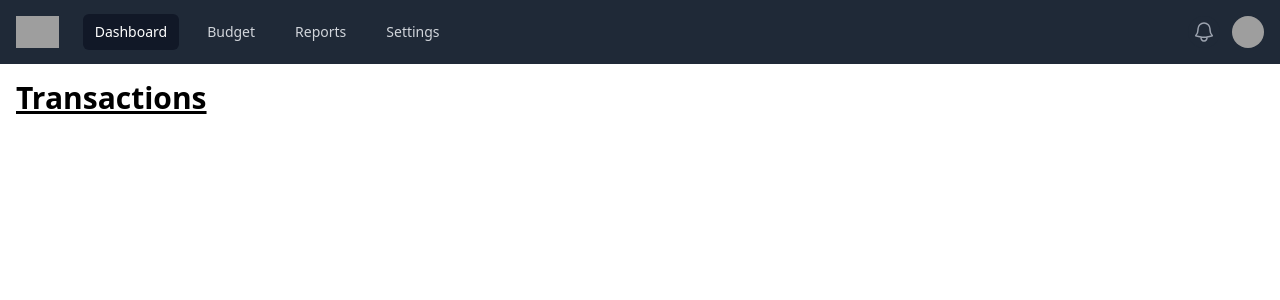
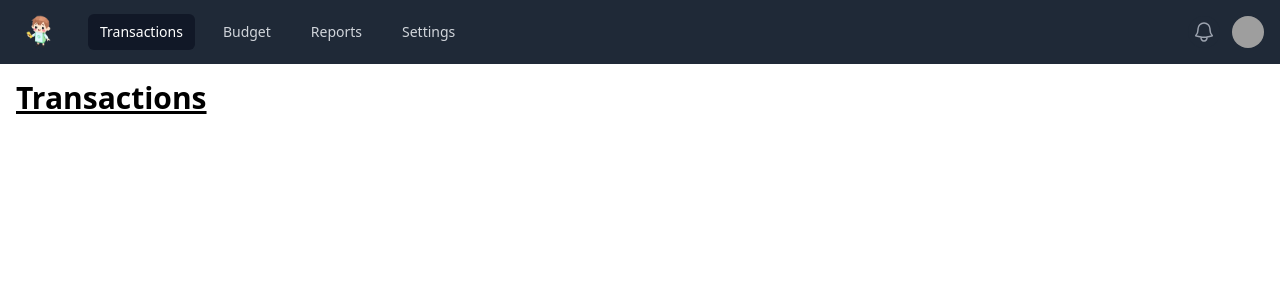
Before and after one commit to TharHtet236401/buzzkill, a Django app: page / in a window 1280 px wide. Shown: the top 300 px of the page. Run offline with Django 5.2, Linux system fonts and the light colour scheme; some libraries are stand-ins or nearby versions; grey boxes are pictures that could not be loaded.

Commit message:
Refactor navigation and URL routing: update template to load static files, adjust logo size, and change navigation links to use Django URL routing for Transactions, Budget, Reports, and Settings.

```diff
--- a/templates/nav.html
+++ b/templates/nav.html
@@ -1,3 +1,4 @@
+{% load static %}
 <nav class="bg-gray-800">
     <div class="mx-auto max-w-full px-2 sm:px-3 lg:px-4">
       <div class="relative flex h-16 items-center justify-between">
@@ -24,17 +25,17 @@
             </svg>
           </button>
         </div>
-        <div class="flex flex-1 items-center justify-center sm:items-stretch sm:justify-start">
-          <div class="flex shrink-0 items-center">
-            <img class="h-8 w-auto" src="https://tailwindcss.com/plus-assets/img/logos/mark.svg?color=indigo&shade=500" alt="Your Company">
+        <div class="flex flex-1 items-center justify-center sm:items-center sm:justify-start">
+          <div class="flex items-center">
+            <img class="h-12 w-auto" src="{% static 'images/finance-logo.png'%}" alt="Your Company">
           </div>
           <div class="hidden sm:ml-6 sm:block">
-            <div class="flex space-x-4">
+            <div class="flex items-center space-x-4">
               <!-- Current: "bg-gray-900 text-white", Default: "text-gray-300 hover:bg-gray-700 hover:text-white" -->
-              <a href="#" class="rounded-md bg-gray-900 px-3 py-2 text-sm font-medium text-white" aria-current="page">Dashboard</a>
-              <a href="#" class="rounded-md px-3 py-2 text-sm font-medium text-gray-300 hover:bg-gray-700 hover:text-white">Budget</a>
-              <a href="#" class="rounded-md px-3 py-2 text-sm font-medium text-gray-300 hover:bg-gray-700 hover:text-white">Reports</a>
-              <a href="#" class="rounded-md px-3 py-2 text-sm font-medium text-gray-300 hover:bg-gray-700 hover:text-white">Settings</a>
+              <a href="{% url 'transactions' %}" class="rounded-md bg-gray-900 px-3 py-2 text-sm font-medium text-white" aria-current="page">Transactions</a>
+              <a href="{% url 'budget' %}" class="rounded-md px-3 py-2 text-sm font-medium text-gray-300 hover:bg-gray-700 hover:text-white">Budget</a>
+              <a href="{% url 'reports' %}" class="rounded-md px-3 py-2 text-sm font-medium text-gray-300 hover:bg-gray-700 hover:text-white">Reports</a>
+              <a href="{% url 'settings' %}" class="rounded-md px-3 py-2 text-sm font-medium text-gray-300 hover:bg-gray-700 hover:text-white">Settings</a>
             </div>
           </div>
         </div>
--- /dev/null
+++ b/transactions/templates/transactions/budget.html
@@ -0,0 +1,5 @@
+{% extends "main.html" %}
+
+{% block content %}
+<h1 class="text-3xl font-bold underline p-4">Budget</h1>
+{% endblock %}
--- /dev/null
+++ b/transactions/templates/transactions/reports.html
@@ -0,0 +1,5 @@
+{% extends "main.html" %}
+
+{% block content %}
+<h1 class="text-3xl font-bold underline p-4">Reports</h1>
+{% endblock %}
--- /dev/null
+++ b/transactions/templates/transactions/settings.html
@@ -0,0 +1,5 @@
+{% extends "main.html" %}
+
+{% block content %}
+<h1 class="text-3xl font-bold underline p-4">Settings</h1>
+{% endblock %}
--- a/transactions/urls.py
+++ b/transactions/urls.py
@@ -2,5 +2,8 @@ from django.urls import path
 from . import views
 
 urlpatterns = [
-    path('', views.index, name='index'),
+    path('', views.transactions, name='transactions'),
+    path('budget/', views.budget, name='budget'),
+    path('reports/', views.reports, name='reports'),
+    path('settings/', views.settings, name='settings'),
 ]
--- a/transactions/views.py
+++ b/transactions/views.py
@@ -1,5 +1,14 @@
 from django.shortcuts import render
 
 # Create your views here.
-def index(request):
+def transactions(request):
     return render(request, 'transactions/transactions.html')
+
+def budget(request):
+    return render(request, 'transactions/budget.html')
+
+def reports(request):
+    return render(request, 'transactions/reports.html')
+
+def settings(request):
+    return render(request, 'transactions/settings.html')
```
Also changed, not shown: static/images/finance-logo.png (added), static/images/finance.jpg (added).
